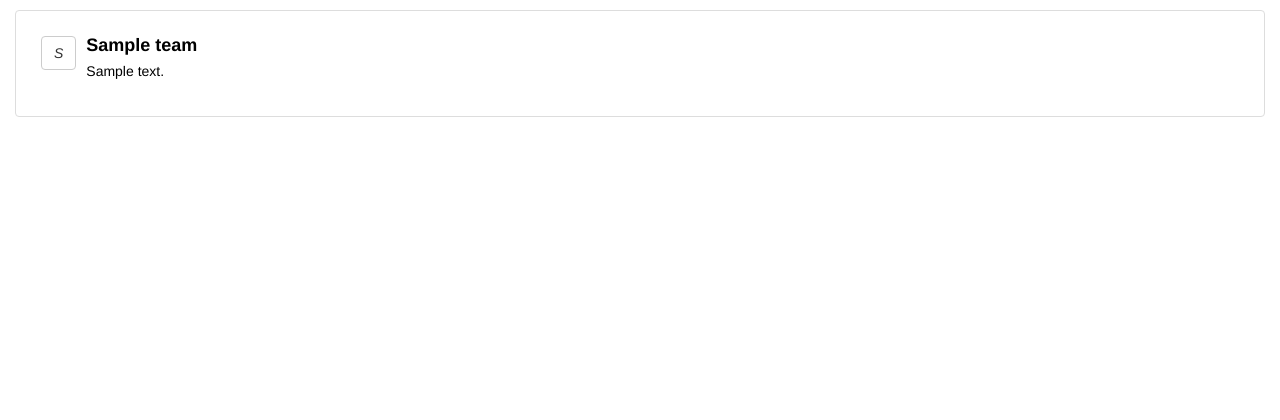
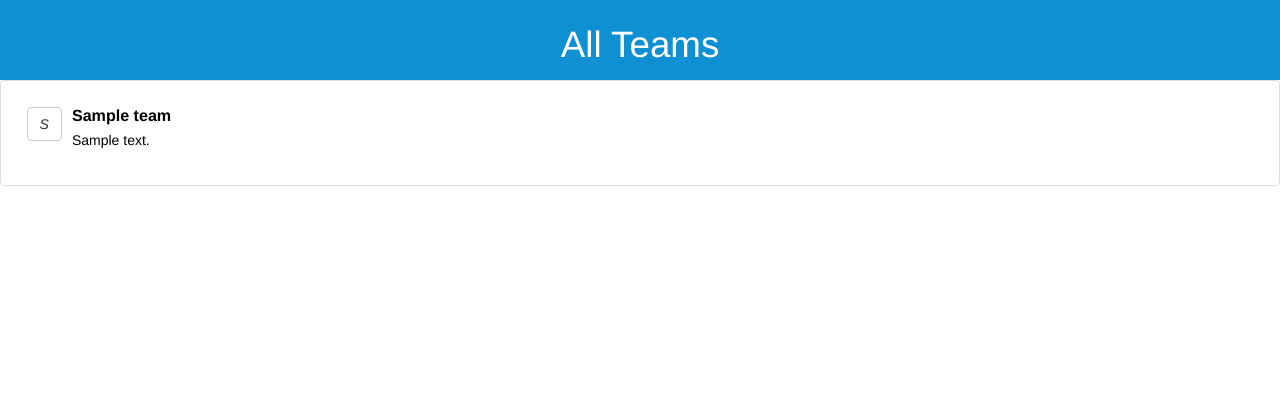
Before and after one commit to diamondinrock/feature_01, a Django app: page /appuser/allteams in a window 1280 px wide. Shown: the top 420 px of the page. Run offline with Django 3.2, Linux system fonts and the light colour scheme; tables that the repository leaves empty hold one stand-in row (values such as "Sample post"); some libraries are stand-ins or nearby versions.

Commit message:
Allteams

```diff
--- a/sitedir/appuser/templates/appuser/allteams.html
+++ b/sitedir/appuser/templates/appuser/allteams.html
@@ -13,24 +13,28 @@
 
 
 
-
+     <div style="color: #fff;
+    background: #0e90d2;
+    font-size: 18px;
+    text-align: center;
+    padding: 5px 0;">
+        <span style="color:white;font-size:1.7em;"><h1>All Teams</h1></span>
+    </div>
     <ul class="list-group"style=" padding-left:0px;
     margin-left: 0px;">
         {% for team in teamsjson.0 %}
-        <li class="list-group-item"style="border-radius: 0 !important;border:none;margin:0px;">
-            <a href='team/{{ team.team_id}}' class="list-group-item"style="margin:0px;padding:0px;">
-                <div class="media" style="padding:2%;">
+        <li class="list-group-item"style="padding:0px;">
+            <a href='team/{{ team.team_id}}' class="list-group-item"style="margin:0px;padding:0px;border:none;">
+                <div class="media" style="padding:2%;border: none;!important">
                     <div class="media-left">
-
                         <div class="btn btn-default btn-circle">
                             <i class="fa fa-user">{{team.team_name.0}}</i>
                             </div>
-
                     </div>
 
                     <div class="media-body">
 
-                        <h4 class="media-heading"><b>{{team.team_name}}</b></h4>
+                        <h2 class="media-heading"><b>{{team.team_name}}</b></h4>
 
                         <p> {{team.team_description}}</p>
                     </div>
```
